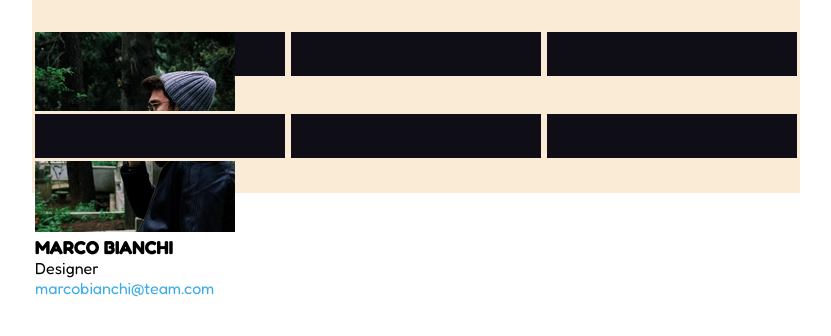
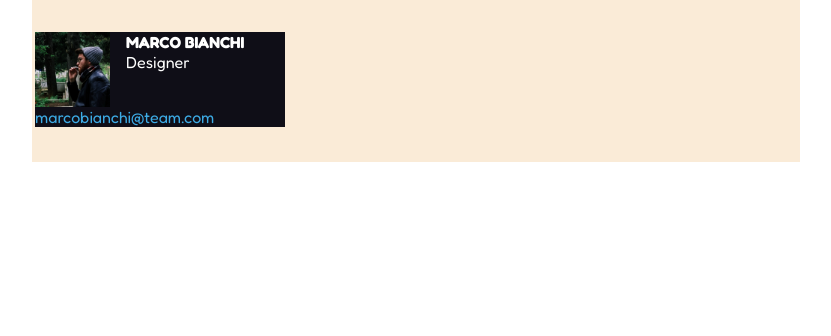
Before and after one commit to sder12/html-css-float-cards, a plain HTML site: page index.html in a window 1280 px wide. Shown: the part 162-498 px from the top of the page, without its empty margins (224-1055 px from the left). Drawn offline with Linux system fonts and the light colour scheme.

Commit message:
Float the fitst FloatCard

```diff
--- a/css/style.css
+++ b/css/style.css
@@ -13,27 +13,27 @@
 }
 
 html {
-  font-family: 'Fredoka', sans-serif;
-  font-size: 62,5%;
+  font-family: "Fredoka", sans-serif;
+  font-size: 62, 5%;
 }
 
-.mb{
+.mb {
   margin-bottom: 2rem;
 }
 
 /* TITLE */
 
-.title{
+.title {
   margin-top: 3em;
   text-align: center;
 }
 
-.title h1{
+.title h1 {
   font-size: 2rem;
   color: rgb(229, 51, 113);
 }
 
-.title p{
+.title p {
   font-size: 1rem;
 }
 
@@ -45,28 +45,33 @@ html {
   clear: both;
 }
 
-.cards{
+.cards {
   background-color: rgba(15, 14, 23, 1);
   width: calc(100% / 3);
   float: left;
   border: 3px solid antiquewhite;
   /* DEBUG */
-    height: 50px;
+  /* height: 100px; */
 }
 
 /* CARDS text  */
-.cards h3{
-  color: rgb(0, 0, 0);
+.cards h3 {
+  color: rgb(255, 255, 255);
   text-transform: uppercase;
+  font-size: 1rem;
 }
-.cards span{
-  color: rgb(0, 0, 0);
+.cards span {
+  color: rgb(255, 255, 255);
   display: block;
+  font-size: 1rem;
 }
 
 /* CARDS email link */
+.cards a {
+  font-size: 1rem;
+}
 
-.cards a:link{
+.cards a:link {
   color: rgba(61, 171, 229, 1);
   text-decoration: none;
 }
@@ -74,3 +79,11 @@ html {
   color: rgb(229, 51, 113);
   text-decoration: none;
 }
+
+/* CARDS images */
+
+.cards img {
+  width: 30%;
+  float: left;
+  margin-right: 1em;
+}
--- a/index.html
+++ b/index.html
@@ -34,7 +34,7 @@
 
       <!-- Photo cards -->
       <section class="clearfix">
-        <div class="cards mb">
+        <div class="cards mb clearfix">
           <img src="img/male1.png" alt="male 1">
           <h3>marco bianchi</h3>
           <span>Designer</span>
```
Lines whose indentation alone changed are shown as unchanged.
